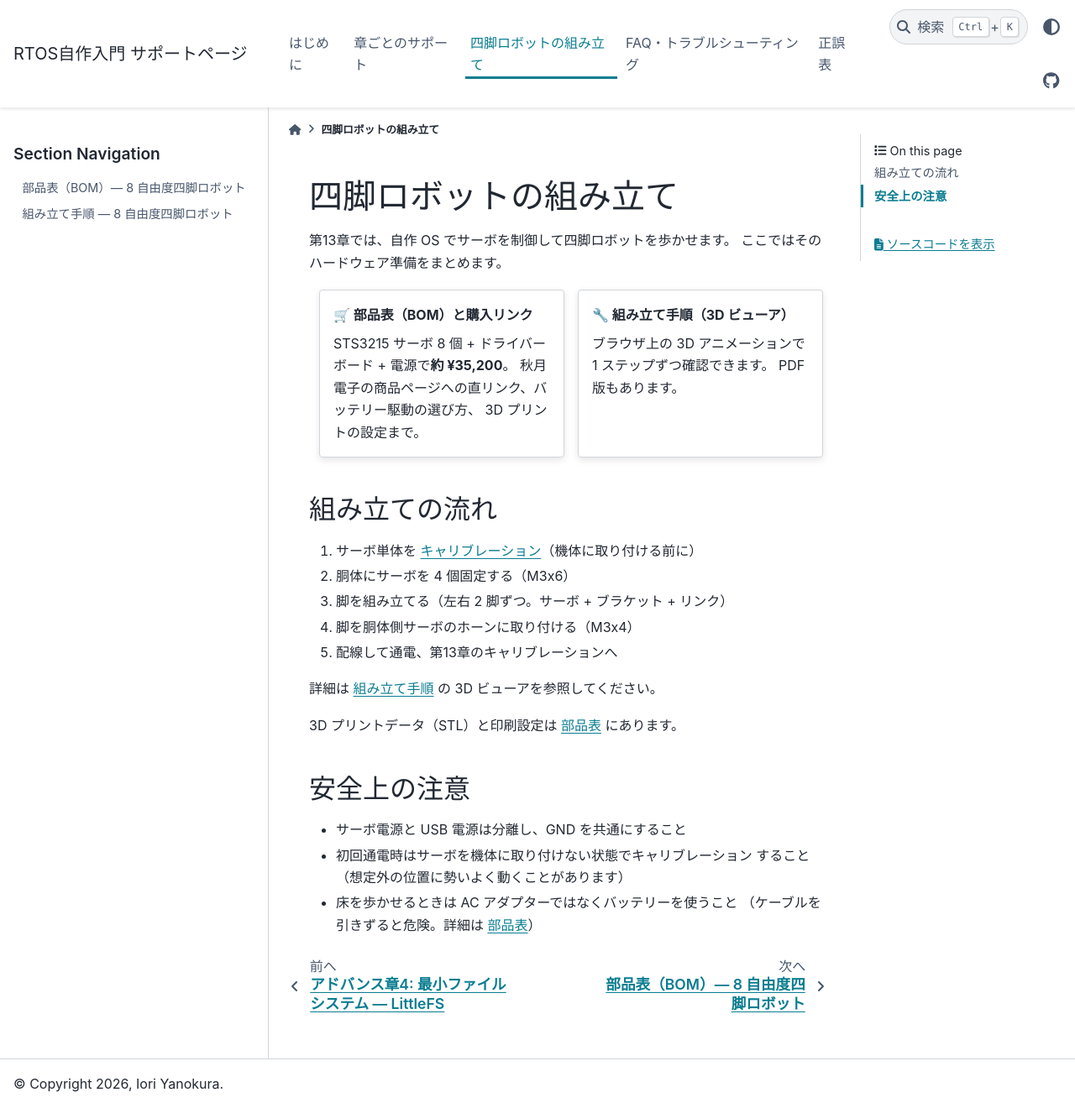
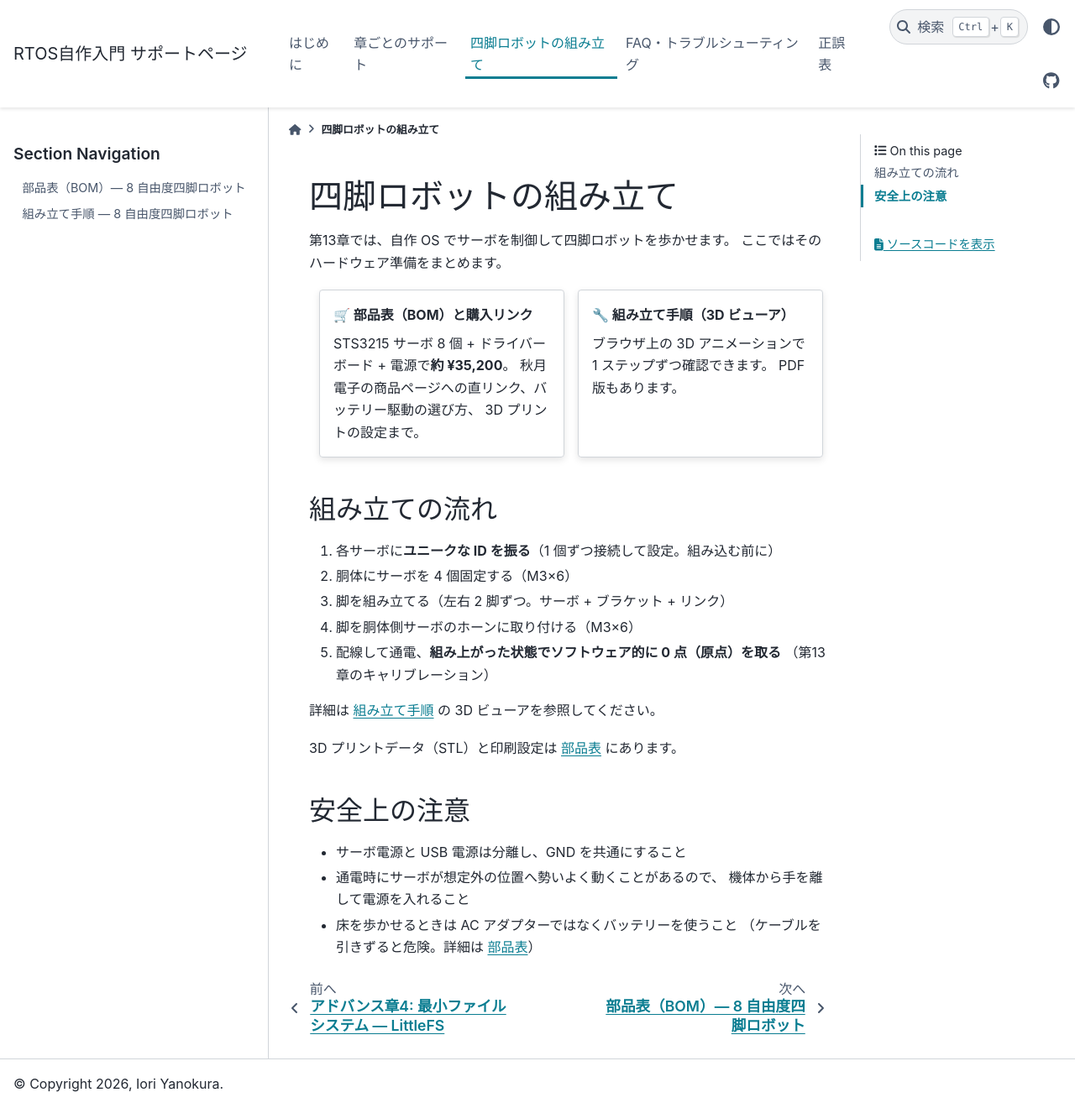
Before and after one commit to iory/build-your-own-arduino-rtos, a Sphinx documentation site: the page built from docs/ja/source/hardware/index.md, in a window 1280 px wide and 1320 px high. Shown: the whole window at 84% size. Built offline with Sphinx 7.4.7 and the PyData theme 0.15.4, drawn with Linux system fonts in a browser that asks for light colours.

Commit message:
docs(hardware): IDs before assembly, zero point in software after
Calibration guidance had it backwards: what must happen before
assembly is only assigning a unique ID to each servo (one at a time —
they all ship with the same ID and can't be told apart once built in).
The zero point is taken in software after the robot is fully
assembled, so horn angles during assembly don't matter. The assembly
warning, the build-flow list, and the safety note are updated to say
exactly that.

```diff
--- a/docs/ja/source/hardware/index.md
+++ b/docs/ja/source/hardware/index.md
@@ -33,11 +33,12 @@ assembly
 
 ## 組み立ての流れ
 
-1. サーボ単体を [キャリブレーション](#安全上の注意)（機体に取り付ける前に）
-2. 胴体にサーボを 4 個固定する（M3x6）
+1. 各サーボに**ユニークな ID を振る**（1 個ずつ接続して設定。組み込む前に）
+2. 胴体にサーボを 4 個固定する（M3×6）
 3. 脚を組み立てる（左右 2 脚ずつ。サーボ + ブラケット + リンク）
-4. 脚を胴体側サーボのホーンに取り付ける（M3x4）
-5. 配線して通電、第13章のキャリブレーションへ
+4. 脚を胴体側サーボのホーンに取り付ける（M3×6）
+5. 配線して通電、**組み上がった状態でソフトウェア的に 0 点（原点）を取る**
+   （第13章のキャリブレーション）
 
 詳細は [組み立て手順](assembly.md) の 3D ビューアを参照してください。
 
@@ -46,7 +47,7 @@ assembly
 ## 安全上の注意
 
 - サーボ電源と USB 電源は分離し、GND を共通にすること
-- 初回通電時はサーボを機体に取り付けない状態でキャリブレーション
-  すること（想定外の位置に勢いよく動くことがあります）
+- 通電時にサーボが想定外の位置へ勢いよく動くことがあるので、
+  機体から手を離して電源を入れること
 - 床を歩かせるときは AC アダプターではなくバッテリーを使うこと
   （ケーブルを引きずると危険。詳細は [部品表](bom.md)）
```
Also changed, not shown: docs/ja/source/hardware/assembly.md (+6 -3 lines).
